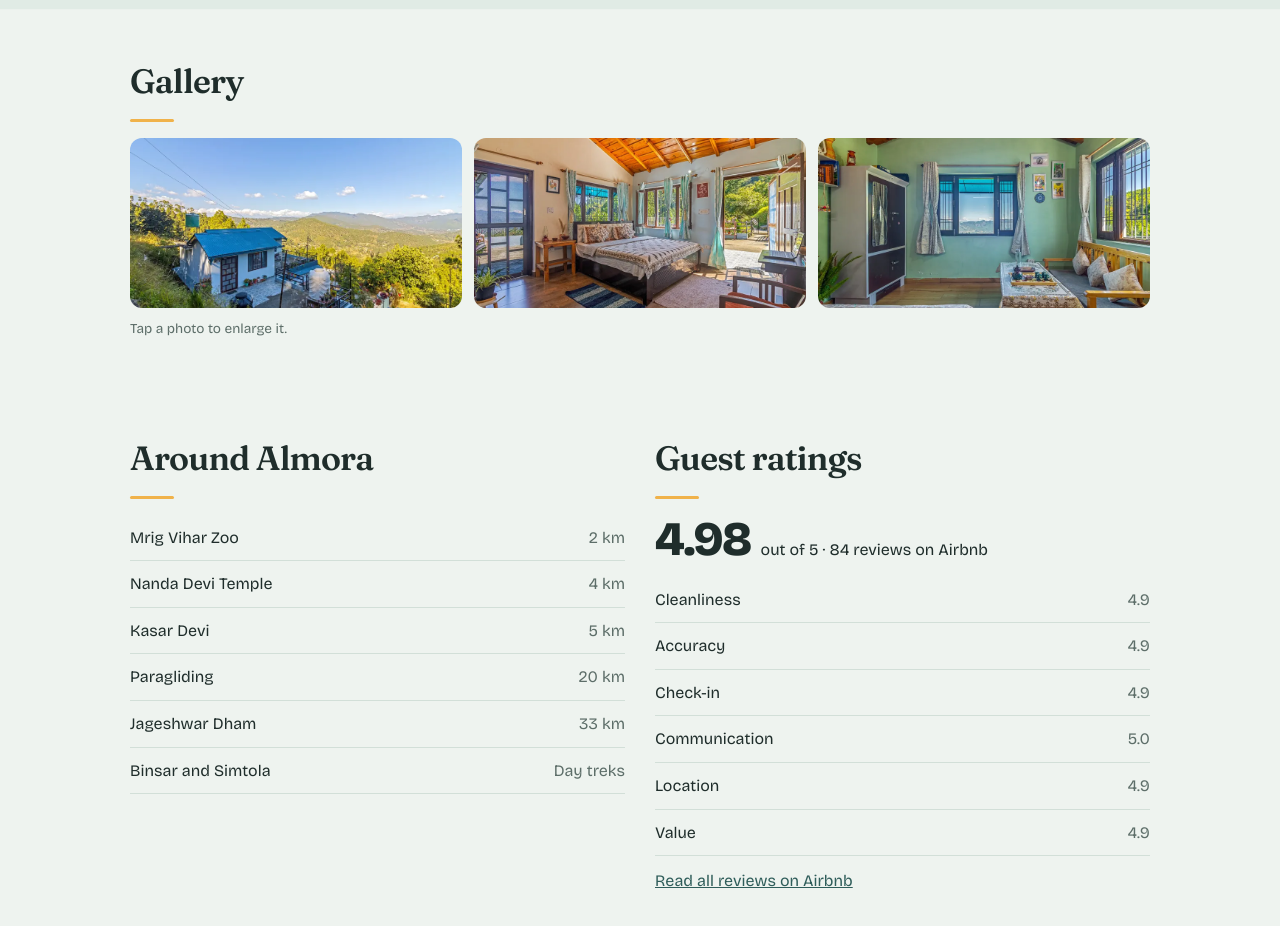
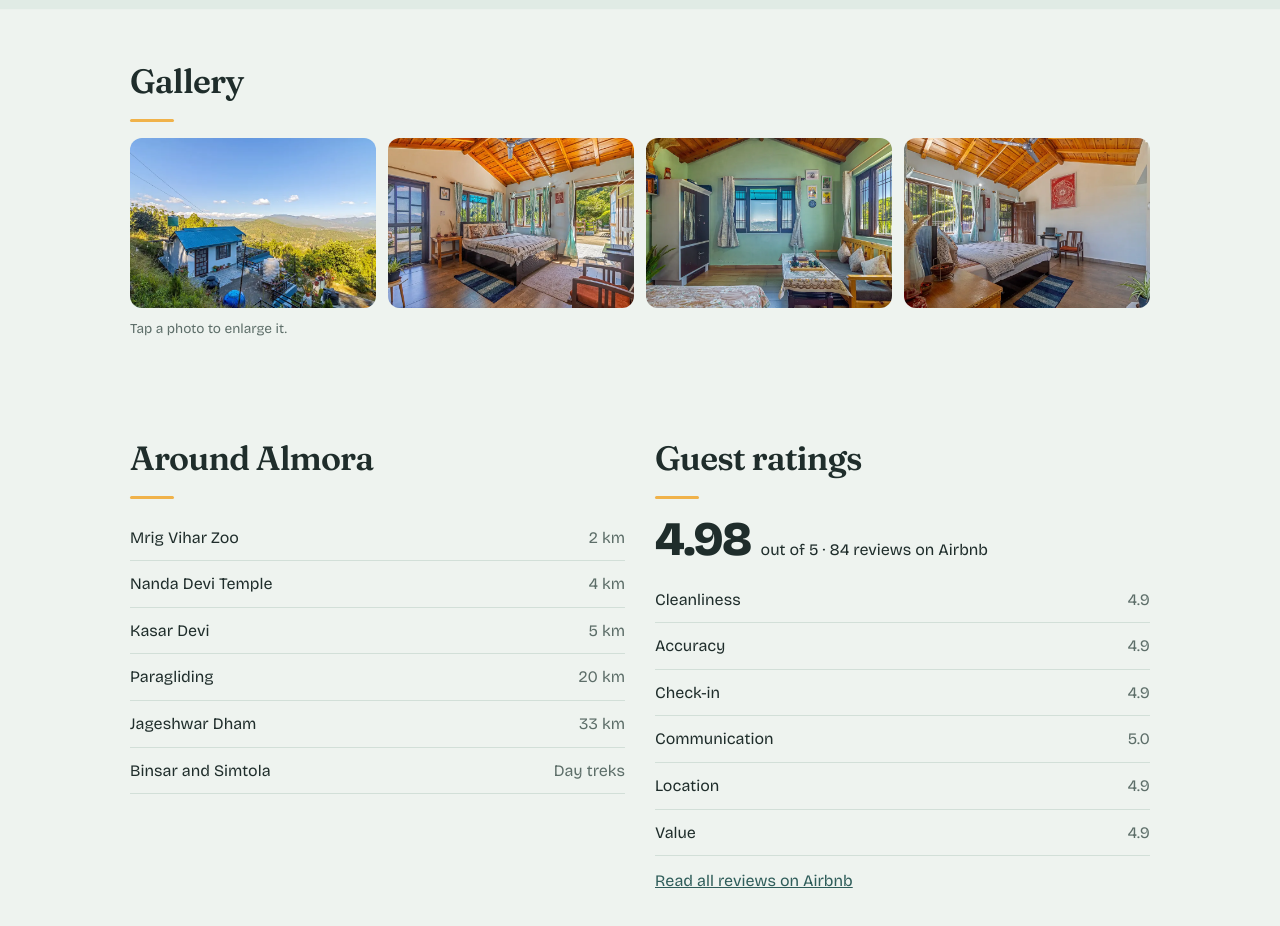
Before and after one commit to Bisht-Ashish/himalayanhamlet, an Angular app: page / in a window 1280 px wide. Shown: the part 2260-3186 px from the top of the page. Built offline with nearby package versions, Linux system fonts and the light colour scheme; no server answers.

Commit message:
Add another Bedroom 1 photo to the gallery
Co-Authored-By: Claude Sonnet 5.5 <noreply@anthropic.com>
Claude-Session: https://claude.ai/code/session_01GQwJNHcPPfFDD3no1gpX5V

```diff
--- a/src/app/site-data.ts
+++ b/src/app/site-data.ts
@@ -100,6 +100,7 @@ export const GALLERY = [
   { small: 'images/hero-800.webp', large: 'images/hero.webp', alt: 'The guest suite and garden above the valley' },
   { small: 'images/bedroom1.webp', large: 'images/bedroom1.webp', alt: 'Bedroom 1 with a king bed and wooden ceiling' },
   { small: 'images/bedroom2.webp', large: 'images/bedroom2.webp', alt: 'Bedroom 2 with a wooden sofa and mountain view' },
+  { small: 'images/bedroom1-b-800.webp', large: 'images/bedroom1-b.webp', alt: 'Bedroom 1 with a king bed, a writing desk and a red folk-art painting under the wooden ceiling' },
 ];
 
 export const NEARBY = [
```
Also changed, not shown: public/images/bedroom1-b-800.webp (added), public/images/bedroom1-b.webp (added).
